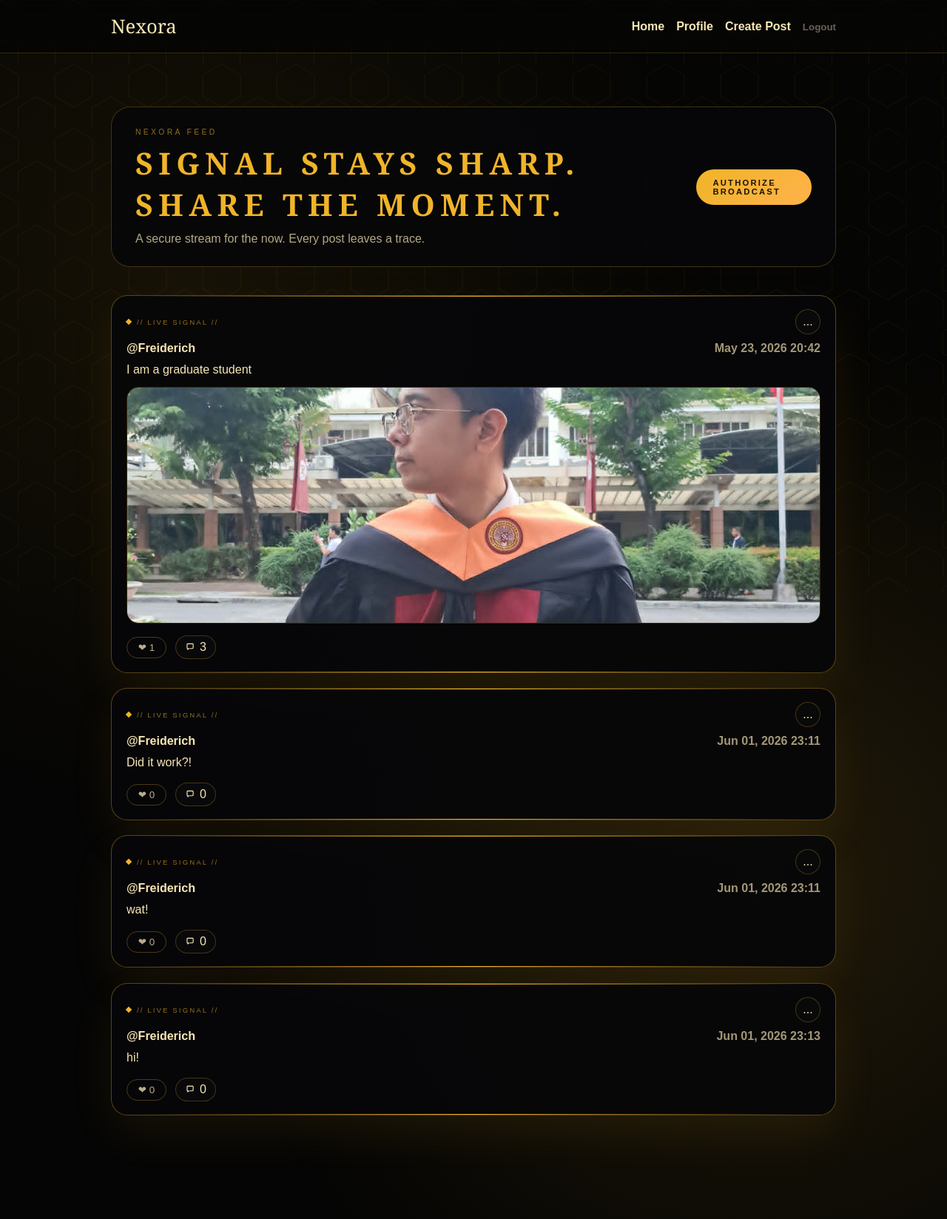
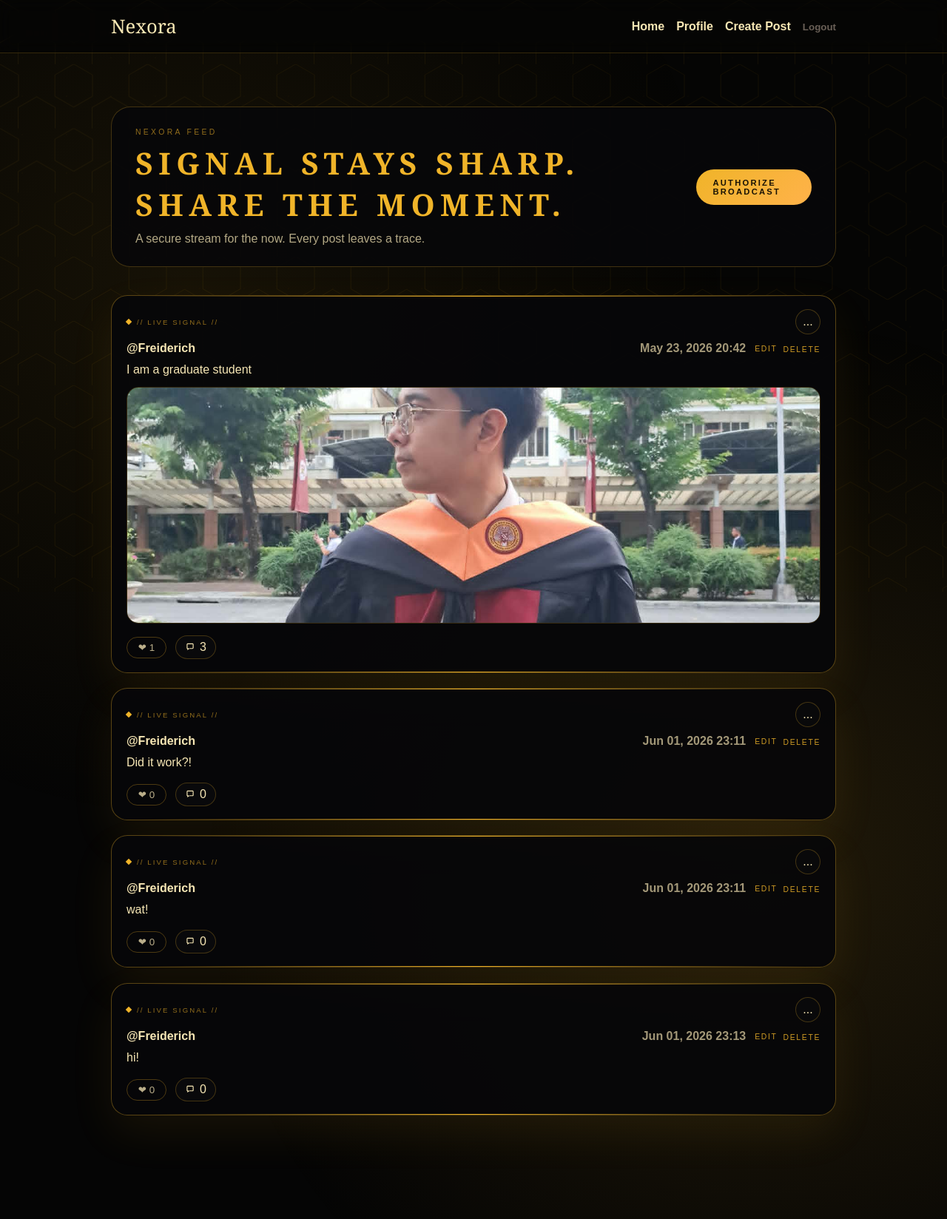
Before and after one commit to Freiderich/Nexora, a Django app: page / in a window 1280 px wide. Shown: the whole page at 74% size. Run offline with Django 5.2, Linux system fonts and the light colour scheme; a user stored in the database is signed in; data comes from the database, SQL or seed files in the repository; both versions use the stored data as it was after the commit; data that the repository does not hold is empty.

Commit message:
Fixed Edit post on user

```diff
--- a/posts/urls.py
+++ b/posts/urls.py
@@ -7,6 +7,7 @@ urlpatterns = [
     path("posts/<int:post_id>/", views.post_detail, name="post_detail"),
     path("posts/create/", views.post_create, name="post_create"),
     path("posts/<int:post_id>/edit/", views.post_edit, name="post_edit"),
+    path("posts/<int:post_id>/update/", views.post_update, name="post_update"),
     path("posts/<int:post_id>/delete/", views.post_delete, name="post_delete"),
     path("posts/<int:post_id>/comment/", views.comment_create, name="comment_create"),
     path("comments/<int:comment_id>/delete/", views.comment_delete, name="comment_delete"),
--- a/posts/views.py
+++ b/posts/views.py
@@ -98,6 +98,31 @@ def post_edit(request, post_id):
     else:
         form = PostForm(instance=post)
     return render(request, "posts/post_form.html", {"form": form, "mode": "edit"})
+
+
+@login_required
+def post_update(request, post_id):
+    post = get_object_or_404(Post, id=post_id, author=request.user)
+    if request.method == "POST":
+        content = (request.POST.get("content") or "").strip()
+        if not content:
+            if _is_ajax(request):
+                return JsonResponse({"ok": False, "error": "Content required"}, status=400)
+            return redirect("home")
+        post.content = content
+        post.save(update_fields=["content", "updated_at"])
+        if _is_ajax(request):
+            created_at = timezone.localtime(post.created_at)
+            return JsonResponse(
+                {
+                    "ok": True,
+                    "content": post.content,
+                    "created_at": created_at.strftime("%b %d, %Y %H:%M"),
+                }
+            )
+    if _is_ajax(request):
+        return JsonResponse({"ok": False}, status=405)
+    return redirect("home")
 
 
 @login_required
--- a/static/css/home.css
+++ b/static/css/home.css
@@ -253,6 +253,47 @@
   margin-top: 16px;
 }
 
+.post-meta-actions {
+  display: inline-flex;
+  align-items: center;
+  gap: 12px;
+}
+
+.post-owner-actions {
+  display: inline-flex;
+  align-items: center;
+  gap: 8px;
+}
+
+.post-owner-actions .link-button {
+  font-size: 0.65rem;
+  text-transform: uppercase;
+  letter-spacing: 0.16em;
+  color: rgba(240, 180, 41, 0.85);
+}
+
+.post-edit-form {
+  display: grid;
+  gap: 10px;
+  margin-top: 10px;
+}
+
+.post-edit-input {
+  min-height: 120px;
+  border-radius: 12px;
+  border: 1px solid rgba(240, 180, 41, 0.2);
+  background: rgba(10, 10, 12, 0.85);
+  color: #f7e7b5;
+  padding: 12px 14px;
+  resize: vertical;
+}
+
+.post-edit-actions {
+  display: flex;
+  gap: 12px;
+  align-items: center;
+}
+
 .reaction-main {
   min-width: 54px;
   justify-content: center;
--- a/templates/base.html
+++ b/templates/base.html
@@ -261,6 +261,67 @@
           }
         });
       });
+
+      document.addEventListener("click", (event) => {
+        const editToggle = event.target.closest?.("[data-post-edit]");
+        if (!editToggle) return;
+        const card = editToggle.closest(".card");
+        if (!card || card.dataset.editing === "true") return;
+        const content = card.querySelector("[data-post-content]");
+        if (!content) return;
+        const url = editToggle.getAttribute("data-post-edit-url");
+        if (!url) return;
+        const current = content.textContent.trim();
+        card.dataset.editing = "true";
+        content.hidden = true;
+        const form = document.createElement("form");
+        form.className = "post-edit-form";
+        form.innerHTML = `
+          <textarea class="post-edit-input" rows="3"></textarea>
+          <div class="post-edit-actions">
+            <button type="submit" class="primary">Save</button>
+            <button type="button" class="link-button" data-post-cancel>Cancel</button>
+          </div>
+        `;
+        const input = form.querySelector(".post-edit-input");
+        input.value = current;
+        content.insertAdjacentElement("afterend", form);
+        input.focus();
+
+        const cancelEdit = () => {
+          card.dataset.editing = "false";
+          content.hidden = false;
+          form.remove();
+        };
+
+        form.addEventListener("submit", (submitEvent) => {
+          submitEvent.preventDefault();
+          const next = input.value.trim();
+          if (!next || next === current) {
+            cancelEdit();
+            return;
+          }
+          const token = document.querySelector('input[name="csrfmiddlewaretoken"]')?.value;
+          fetch(url, {
+            method: "POST",
+            headers: {
+              "X-Requested-With": "XMLHttpRequest",
+              "X-CSRFToken": token || "",
+              "Content-Type": "application/x-www-form-urlencoded",
+            },
+            body: new URLSearchParams({ content: next }),
+          })
+            .then((response) => response.json())
+            .then((data) => {
+              if (!data.ok) return;
+              content.textContent = data.content;
+              cancelEdit();
+            })
+            .catch((error) => console.error(error));
+        });
+
+        form.querySelector("[data-post-cancel]").addEventListener("click", cancelEdit);
+      });
     </script>
   </body>
 </html>
--- a/templates/posts/home.html
+++ b/templates/posts/home.html
@@ -86,9 +86,27 @@
         </div>
           <div class="card-header">
             <a href="{% url 'profile' username=post.author.username %}">@{{ post.author.username }}</a>
-            <span class="muted">{{ post.created_at|date:"M d, Y H:i" }}</span>
+            <div class="post-meta-actions">
+              <span class="muted" data-post-created>{{ post.created_at|date:"M d, Y H:i" }}</span>
+              {% if user == post.author %}
+                <div class="post-owner-actions">
+                  <button
+                    type="button"
+                    class="link-button"
+                    data-post-edit
+                    data-post-edit-url="{% url 'post_update' post_id=post.id %}"
+                  >
+                    Edit
+                  </button>
+                  <form method="post" action="{% url 'post_delete' post_id=post.id %}">
+                    {% csrf_token %}
+                    <button type="submit" class="link-button">Delete</button>
+                  </form>
+                </div>
+              {% endif %}
+            </div>
           </div>
-          <p>{{ post.content }}</p>
+          <p data-post-content>{{ post.content }}</p>
         {% if post.image %}
           <img class="post-image" src="{{ post.image.url }}" alt="Post image" />
         {% endif %}
```
Also changed, not shown: db.sqlite3.
